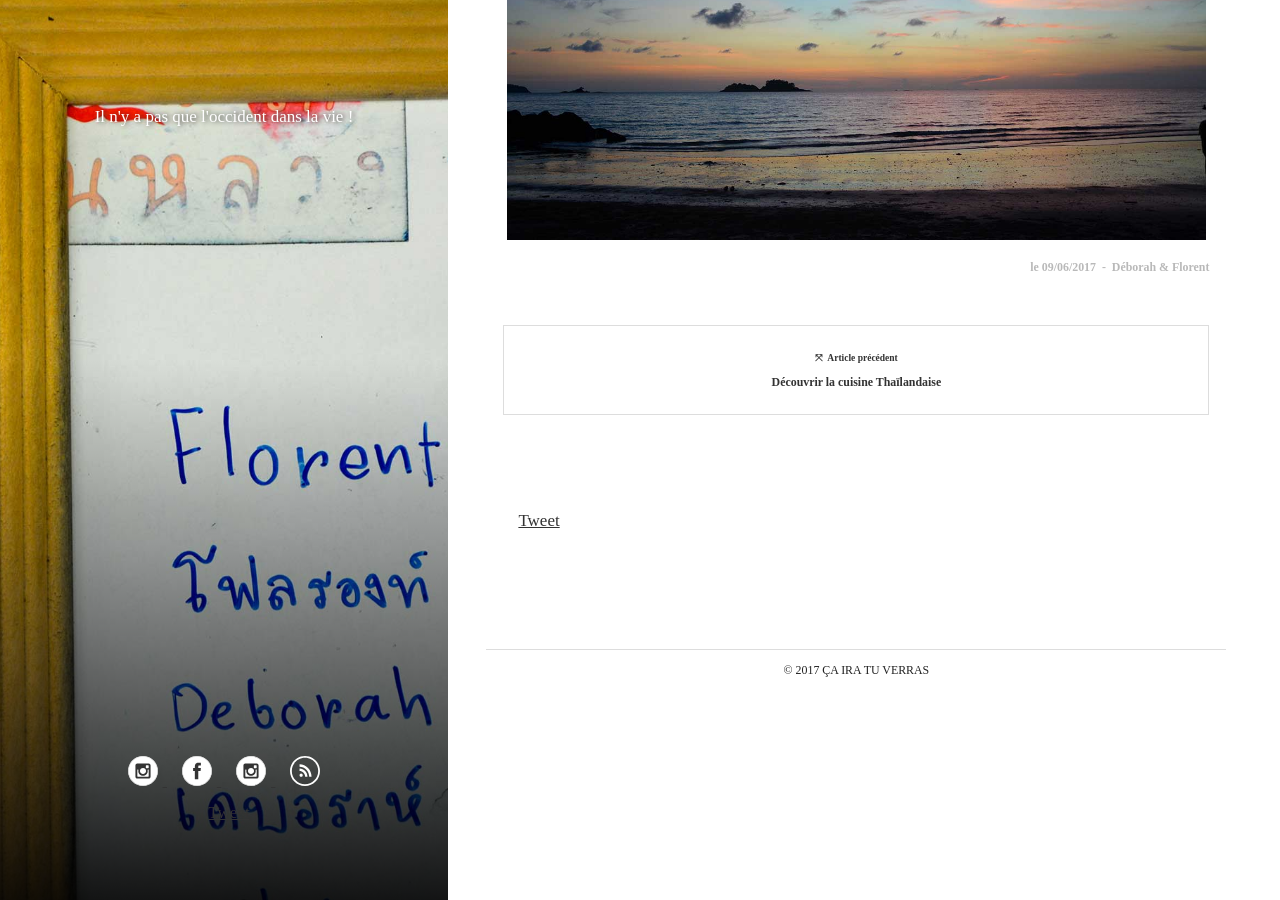
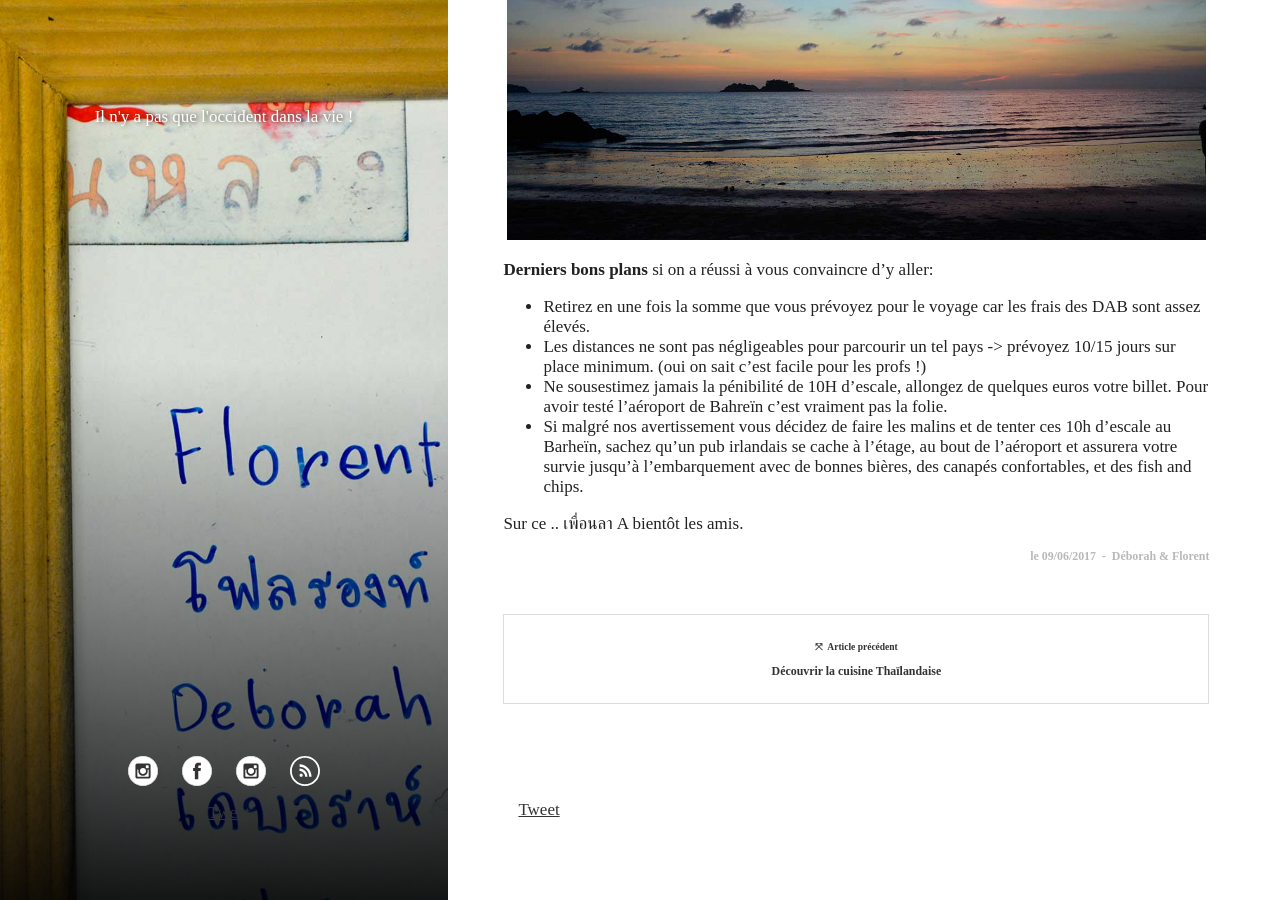
Before and after one commit to FlorentD/cairatuverras.github.io, a Jekyll site: the page built from _posts/2017-06-09-thailande-culture.md, in a window 1280 px wide and 900 px high, scrolled down 13598 px. Built offline with Jekyll 4.4.1, drawn with Linux system fonts in a browser that asks for light colours; comment, search, counter and statistics services are not loaded.

Commit message:
Create 2017-06-09-thailande-culture.md

```diff
--- a/_posts/2017-06-09-thailande-culture.md
+++ b/_posts/2017-06-09-thailande-culture.md
@@ -94,3 +94,14 @@ Les trois endroits que nous avons visité lors de cette aventure **- Bangkok , l
 
 
 [![railroad]({{ site.images }}/thailande_culture/nature_4.jpg)]({{ site.images }}/thailande_culture/nature_4.jpg)
+
+
+
+**Derniers bons plans** si on a réussi à vous convaincre d'y aller:
+
+- Retirez en une fois la somme que vous prévoyez pour le voyage car les frais des DAB sont assez élevés.
+- Les distances ne sont pas négligeables pour parcourir un tel pays -> prévoyez 10/15 jours sur place minimum. (oui on sait c'est facile pour les profs !)
+- Ne sousestimez jamais la pénibilité de 10H d'escale, allongez de quelques euros votre billet. Pour avoir testé l'aéroport de Bahreïn c'est vraiment pas la folie.
+- Si malgré nos avertissement vous décidez de faire les malins et de tenter ces 10h d'escale au Barheïn, sachez qu'un pub irlandais se cache à l'étage, au bout de l'aéroport et assurera votre survie jusqu'à l'embarquement avec de bonnes bières, des canapés confortables, et des fish and chips.
+
+Sur ce .. เพื่อนลา   A bientôt les amis.
```
